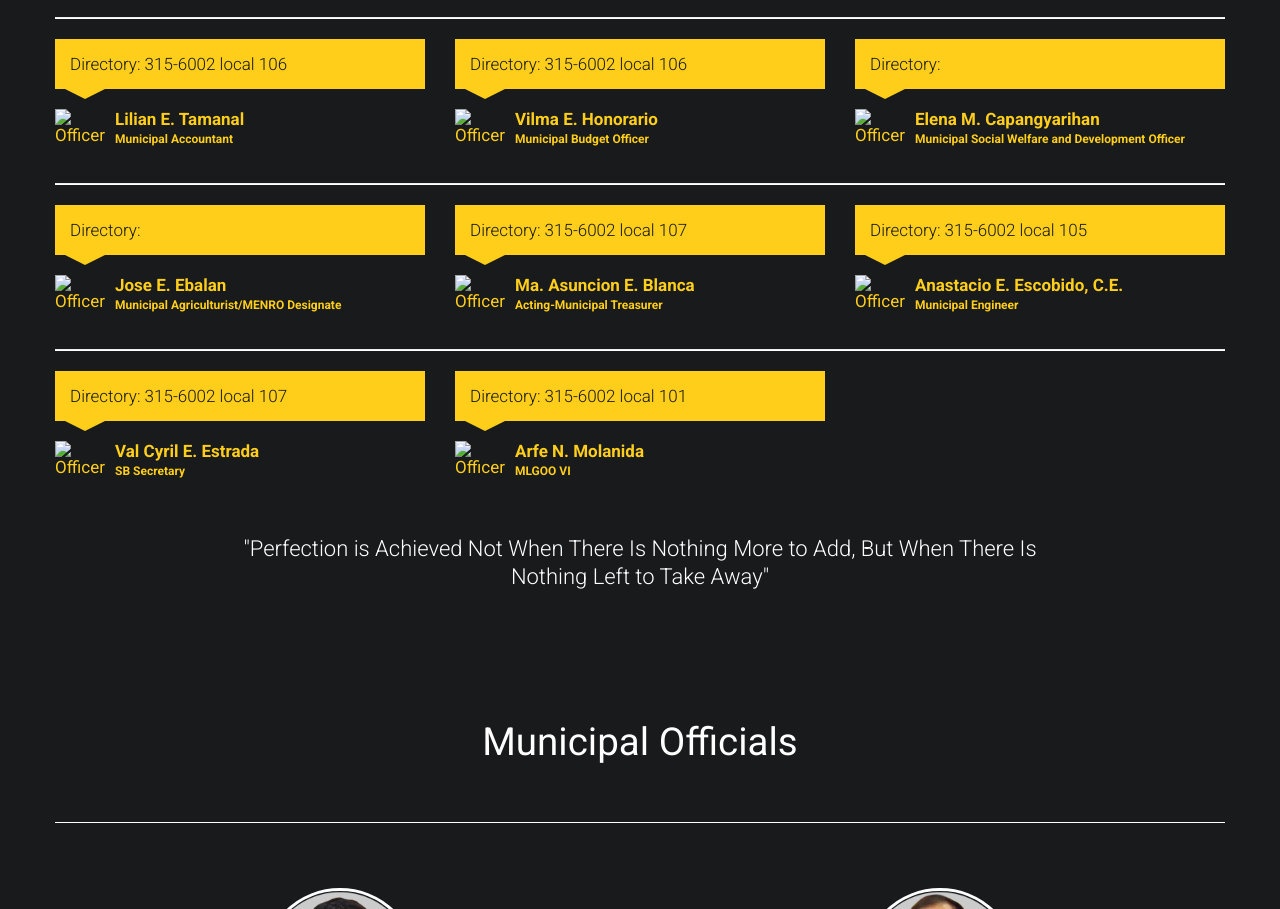
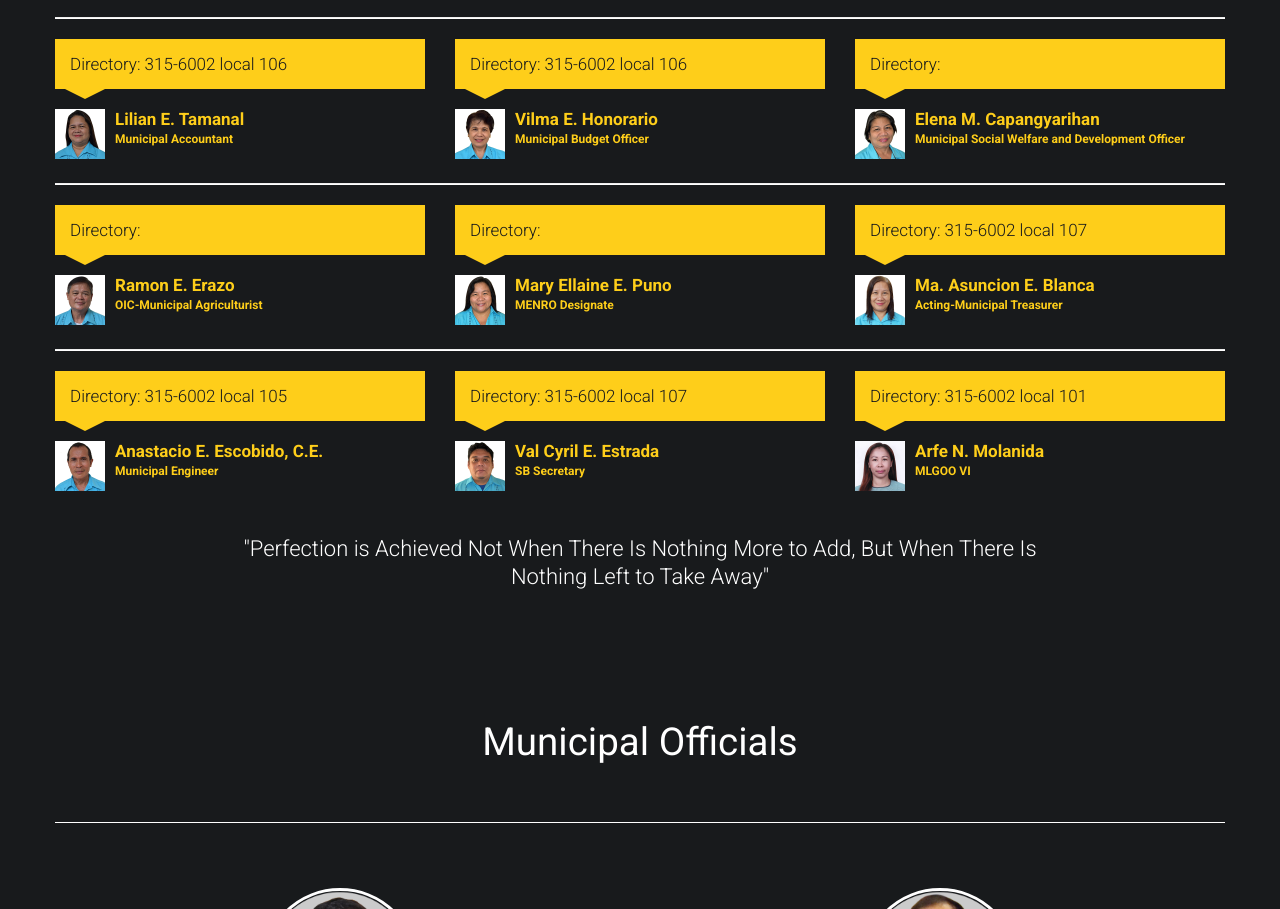
Before and after one commit to lguigbaras/lguigbaras.github.io, a plain HTML site: page index.html in a window 1280 px wide. Shown: the part 3775-4684 px from the top of the page. Drawn offline with Linux system fonts and the light colour scheme; some packages are replaced by stand-ins of ours.

Commit message:
services photos update
update designation/position

```diff
--- a/index.html
+++ b/index.html
@@ -718,7 +718,7 @@
                                 <p>Directory: 315-6002 local 106</p>
                                 <div class="whopic">
                                     <div class="arrow"></div>
-                                    <img src="images/.jpg" class="centered zoom-in" alt="Officer">
+                                    <img src="images/tamanal.jpg" class="centered zoom-in" alt="Officer">
                                     <strong>Lilian E. Tamanal
                                         <small>Municipal Accountant</small>
                                     </strong>
@@ -730,7 +730,7 @@
                                 <p>Directory: 315-6002 local 106</p>
                                 <div class="whopic">
                                     <div class="arrow"></div>
-                                    <img src="images/.jpg" class="centered zoom-in" alt="Officer">
+                                    <img src="images/honorario.jpg" class="centered zoom-in" alt="Officer">
                                     <strong>Vilma E. Honorario
                                         <small>Municipal Budget Officer</small>
                                     </strong>
@@ -742,7 +742,7 @@
                                 <p>Directory:</p>
                                 <div class="whopic">
                                     <div class="arrow"></div>
-                                    <img src="images/.jpg" class="centered zoom-in" alt="Officer">
+                                    <img src="images/capangyarihan.jpg" class="centered zoom-in" alt="Officer">
                                     <strong>Elena M. Capangyarihan
                                         <small>Municipal Social Welfare and Development Officer</small>
                                     </strong>
@@ -757,9 +757,21 @@
                                 <p>Directory:</p>
                                 <div class="whopic">
                                     <div class="arrow"></div>
-                                    <img src="images/.jpg" class="centered zoom-in" alt="Officer">
-                                    <strong>Jose E. Ebalan
-                                        <small>Municipal Agriculturist/MENRO Designate</small>
+                                    <img src="images/erazo.jpg" class="centered zoom-in" alt="Officer">
+                                    <strong>Ramon E. Erazo
+                                        <small>OIC-Municipal Agriculturist</small>
+                                    </strong>
+                                </div>
+                            </div>
+                        </div>
+                        <div class="span4">
+                            <div class="testimonial">
+                                <p>Directory:</p>
+                                <div class="whopic">
+                                    <div class="arrow"></div>
+                                    <img src="images/puno.jpg" class="centered zoom-in" alt="Officer">
+                                    <strong>Mary Ellaine E. Puno
+                                        <small>MENRO Designate</small>
                                     </strong>
                                 </div>
                             </div>
@@ -769,21 +781,9 @@
                                 <p>Directory: 315-6002 local 107</p>
                                 <div class="whopic">
                                     <div class="arrow"></div>
-                                    <img src="images/.jpg" class="centered zoom-in" alt="Officer">
+                                    <img src="images/blanca.jpg" class="centered zoom-in" alt="Officer">
                                     <strong>Ma. Asuncion E. Blanca
                                         <small>Acting-Municipal Treasurer</small>
-                                    </strong>
-                                </div>
-                            </div>
-                        </div>
-                        <div class="span4">
-                            <div class="testimonial">
-                                <p>Directory: 315-6002 local 105</p>
-                                <div class="whopic">
-                                    <div class="arrow"></div>
-                                    <img src="images/.jpg" class="centered zoom-in" alt="Officer">
-                                    <strong>Anastacio E. Escobido, C.E.
-                                        <small>Municipal Engineer</small>
                                     </strong>
                                 </div>
                             </div>
@@ -793,10 +793,22 @@
                     <div class="row">
                         <div class="span4">
                             <div class="testimonial">
+                                <p>Directory: 315-6002 local 105</p>
+                                <div class="whopic">
+                                    <div class="arrow"></div>
+                                    <img src="images/escobido.jpg" class="centered zoom-in" alt="Officer">
+                                    <strong>Anastacio E. Escobido, C.E.
+                                        <small>Municipal Engineer</small>
+                                    </strong>
+                                </div>
+                            </div>
+                        </div>
+                        <div class="span4">
+                            <div class="testimonial">
                                 <p>Directory: 315-6002 local 107</p>
                                 <div class="whopic">
                                     <div class="arrow"></div>
-                                    <img src="images/.jpg" class="centered zoom-in" alt="Officer">
+                                    <img src="images/estrada.jpg" class="centered zoom-in" alt="Officer">
                                     <strong>Val Cyril E. Estrada
                                         <small>SB Secretary</small>
                                     </strong>
@@ -808,7 +820,7 @@
                                 <p>Directory: 315-6002 local 101</p>
                                 <div class="whopic">
                                     <div class="arrow"></div>
-                                    <img src="images/.jpg" class="centered zoom-in" alt="Officer">
+                                    <img src="images/molanida.jpg" class="centered zoom-in" alt="Officer">
                                     <strong>Arfe N. Molanida
                                         <small>MLGOO VI</small>
                                     </strong>
```
Also changed, not shown: images/blanca.jpg (added), images/capangyarihan.jpg (added), images/erazo.jpg (added), images/escobido.jpg (added), images/estrada.jpg (added), images/eucogco.jpg (added), images/honorario.jpg (added), images/molanida.jpg (added), images/puno.jpg (added), images/tamanal.jpg (added), 1 other file.
